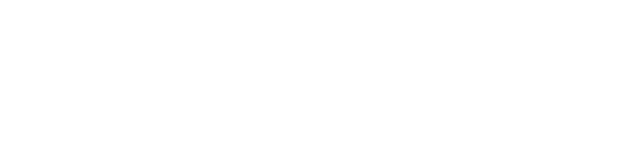
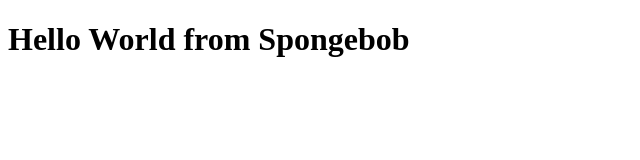
Before and after one commit to jamesmart77/quickdemoapp, a plain HTML site: page index.html in a window 1280 px wide. Shown: the whole page, without its empty margins (0-640 px from the left). Drawn offline with Linux system fonts and the light colour scheme.

Commit message:
index heading changed

```diff
--- a/index.html
+++ b/index.html
@@ -6,6 +6,7 @@
     <meta name="viewport" content="width=device-width, initial-scale=1.0">
     <meta http-equiv="X-UA-Compatible" content="ie=edge">
     <title>Document</title>
+    <h1>Hello World from Spongebob</h1>
 </head>
 
 <body>
```
